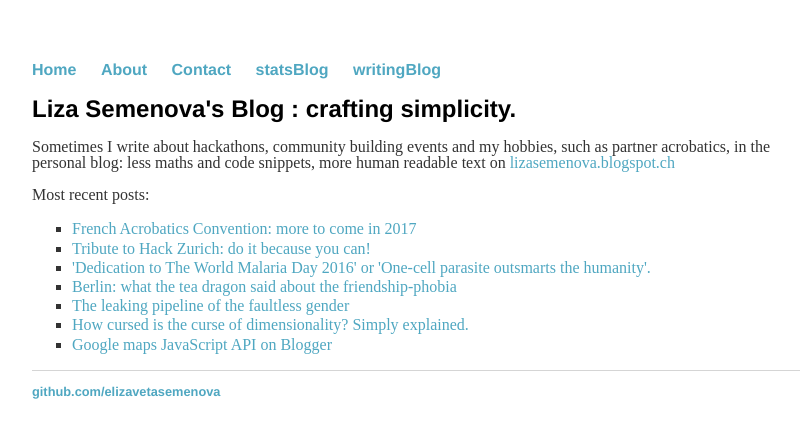
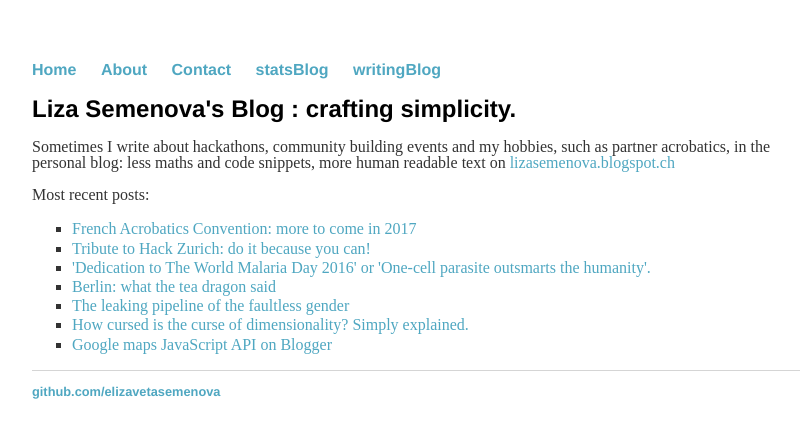
Before and after one commit to elizavetasemenova/elizavetasemenova.github.io, a Jekyll site: the page built from writingblog/index.html, in a window 1280 px wide. Shown: the top 438 px of the page, without its empty margins (224-1025 px from the left). Built offline with Jekyll 4.4.1, drawn with Linux system fonts in a browser that asks for light colours.

Commit message:
Update index.html

```diff
--- a/writingblog/index.html
+++ b/writingblog/index.html
@@ -14,7 +14,7 @@ title: Liza Semenova's Blog &#58; crafting simplicity.
 	  <li><a href="http://lizasemenova.blogspot.ch/2017/02/french-acrobatics-convention-more-to.html">French Acrobatics Convention: more to come in 2017</a></li>
           <li><a href="http://lizasemenova.blogspot.ch/2016/05/tribute-to-hack-zurich-do-it-because.html">Tribute to Hack Zurich: do it because you can!</a></li>
 	  <li><a href="http://lizasemenova.blogspot.ch/2016/04/dedication-to-world-malaria-day-2016-or.html">'Dedication to The World Malaria Day 2016' or 'One-cell parasite outsmarts the humanity'.</a></li>
-	  <li><a href="http://lizasemenova.blogspot.ch/2016/02/berlin-what-tea-dragon-said-about.html">Berlin: what the tea dragon said about the friendship-phobia</a></li>
+	  <li><a href="http://lizasemenova.blogspot.ch/2016/02/berlin-what-tea-dragon-said-about.html">Berlin: what the tea dragon said</a></li>
 	  <li><a href="http://lizasemenova.blogspot.ch/2016/02/the-leaking-pipeline-of-faultless-gender.html">The leaking pipeline of the faultless gender</a></li>
 	  <li><a href="http://lizasemenova.blogspot.ch/2016/02/how-cursed-is-curse-of-dimensionality_7.html">How cursed is the curse of dimensionality? Simply explained.</a></li>
 	  <li><a href="http://lizasemenova.blogspot.ch/2016/02/google-maps-javascript-api-on-blogger.html">Google maps JavaScript API on Blogger</a></li>
```
